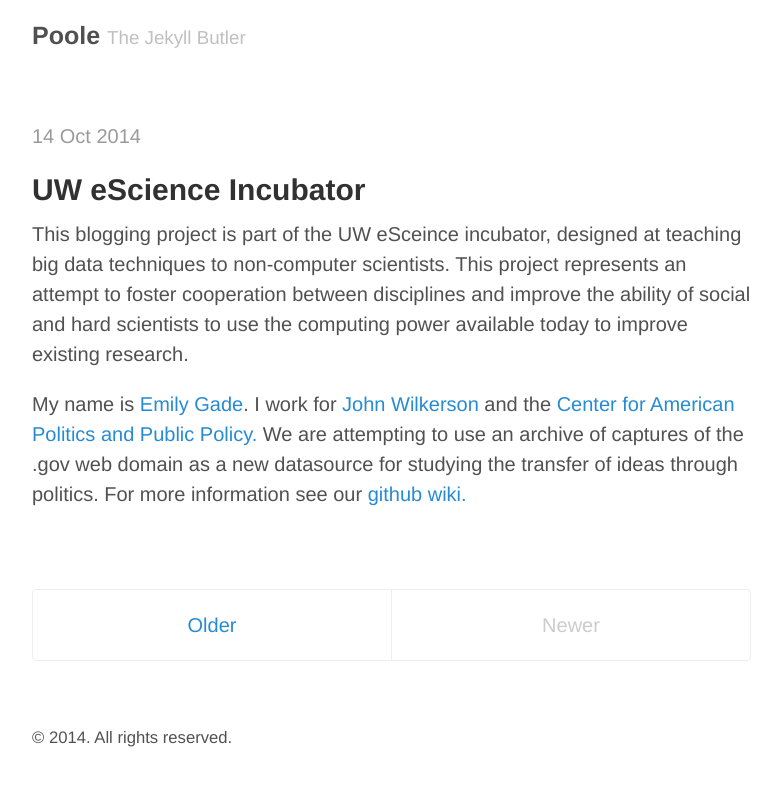
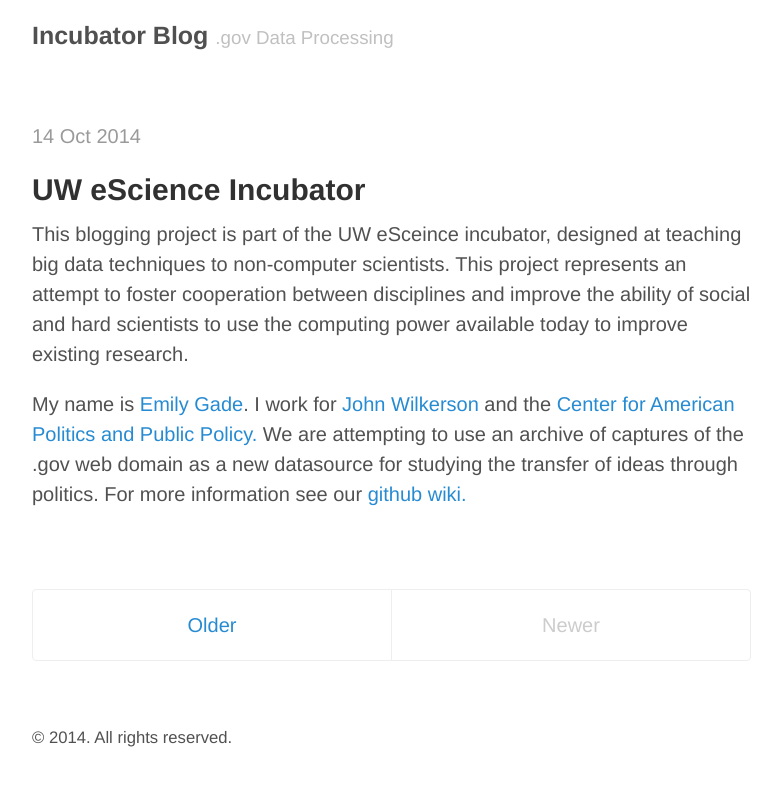
Before and after one commit to ekgade/ekgade.github.io, a Jekyll site: the page built from index.html, in a window 1280 px wide. Shown: the top 786 px of the page, without its empty margins (248-1030 px from the left). Built offline with Jekyll 4.4.1, drawn with Linux system fonts in a browser that asks for light colours; Markdown is read by kramdown in place of the engine named in the settings; the list of posts is cut into pages by our own code.

Commit message:
Update _config.yml

```diff
--- a/_config.yml
+++ b/_config.yml
@@ -7,17 +7,12 @@ permalink:        pretty
 relative_permalinks: true
 
 # Setup
-title:            Poole
-tagline:          The Jekyll Butler
-url:              http://getpoole.com
+title:            Incubator Blog
+tagline:          .gov Data Processing
+url:              http://ekgade.github.io
 paginate:         1
 baseurl:          /
 author:
   name:           Emily Kalah Gade
   url:
   email:          ekgade@uw.edu
-
-# Custom vars
-version:          1.0.0
-github:
-  repo:           https://github.com/poole/poole
```
